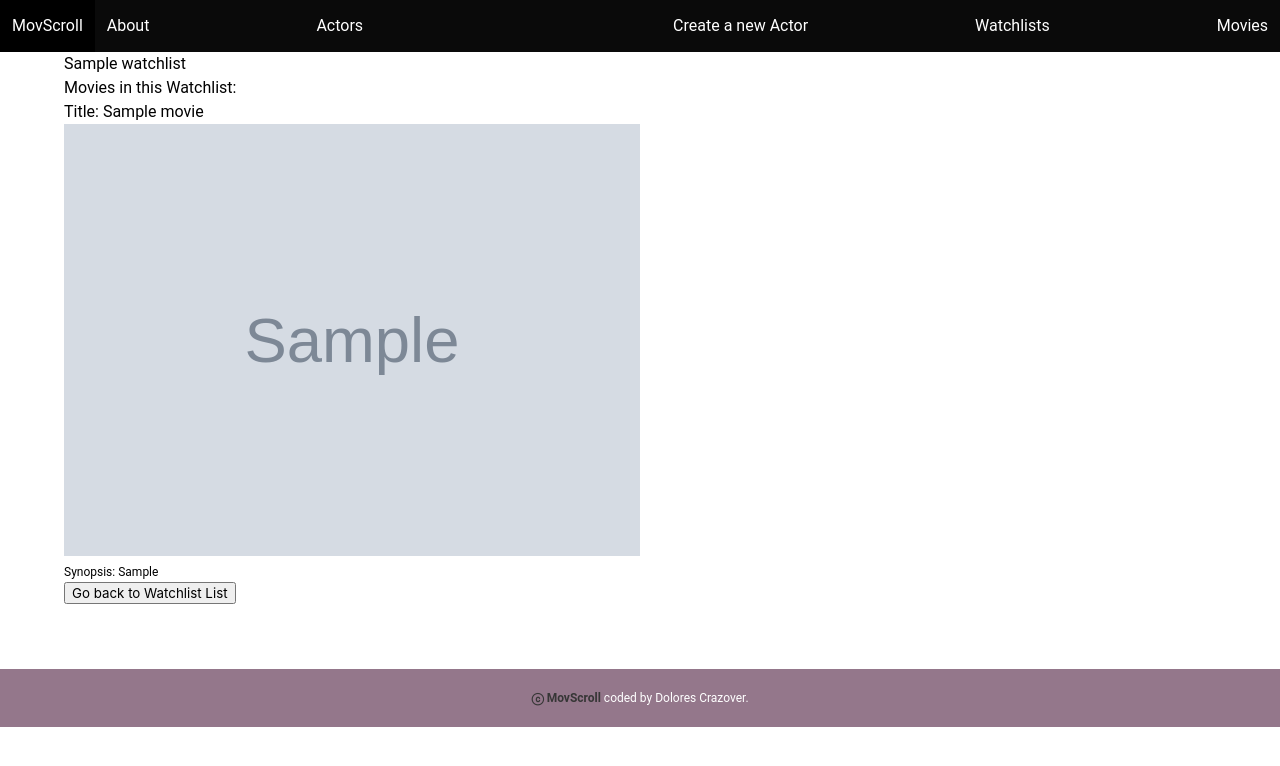
After one commit to DoloresCode/MovScroll, a Django app: page /watchlist/1/ in a window 1280 px wide. The commit adds this page. Shown: the top 766 px of the page. Run offline with Django 4.2, Linux system fonts and the light colour scheme; tables that the repository leaves empty hold one stand-in row (values such as "Sample post"); grey boxes marked "Sample" are stand-in pictures.

Commit message:
creation route of watchlist and watchlist detail and their pages done

```diff
--- a/main_app/templates/base.html
+++ b/main_app/templates/base.html
@@ -51,6 +51,11 @@
         >
       </div>
       <div class="navbar-menu navbar-end">
+        <a class="navbar-item" href="{% url 'watchlist_list' %}"
+          >Watchlists</a
+        >
+      </div>
+      <div class="navbar-menu navbar-end">
         <a class="navbar-item" href="/movies">Movies</a>
       </div>
     </nav>
--- /dev/null
+++ b/main_app/templates/watchlist_detail.html
@@ -0,0 +1,27 @@
+{% extends 'base.html' %}
+
+{% block title %}Watchlist Detail{% endblock %}
+
+{% block content %}
+<h1 class="title-watchlist_detail_p">{{ watchlist.title }}</h1>
+<h2 class="sub-watchlist_detail_p">Movies in this Watchlist:</h2>
+
+{% for movie in watchlist.movies.all %}
+    <div class="movie-container">
+        <h3>Title: {{ movie.title }}</h3>
+        <div class="movie-img">
+            <img src="{{ movie.img }}" alt="{{ movie.title }} poster">
+        </div>
+        <div class="movie-synopsis">
+            <p>Synopsis: {{ movie.synopsis }}</p>
+        </div>
+    </div>
+{% empty %}
+    <p>No movies in this watchlist yet.</p>
+{% endfor %}
+
+<a href="{% url 'watchlist_list' %}">
+  <button type="button">Go back to Watchlist List</button>
+</a>
+
+{% endblock %}
--- a/main_app/urls.py
+++ b/main_app/urls.py
@@ -12,4 +12,7 @@ urlpatterns = [
     path('actors/<int:pk>/delete', views.ActorDelete.as_view(), name="actor_delete"),
     path('actors/<int:pk>/movies/new/', views.MovieCreate.as_view(), name="movie_create"),
     path('watchlists/<int:pk>/movies/<int:movie_pk>/', views.WatchlistMovieAssoc.as_view(), name="watchlist_movie_assoc"),
+    path('watchlists/', views.WatchlistList.as_view(), name="watchlist_list"),
+    path('watchlist/<int:pk>/', views.WatchlistDetail.as_view(), name='watchlist_detail'),
+
 ]
--- a/main_app/views.py
+++ b/main_app/views.py
@@ -4,7 +4,7 @@ from .models import Actor, Movie, Watchlist
 from django.http import HttpResponse
 from django.views.generic.base import TemplateView
 from django.views.generic.edit import CreateView, UpdateView, DeleteView
-from django.views.generic import DetailView
+from django.views.generic import DetailView, ListView
 
 # Create your views here.
 
@@ -165,3 +165,12 @@ class WatchlistMovieAssoc(View):
             # add to the join table the given song_id
             Watchlist.objects.get(pk=pk).movies.add(movie_pk)
         return redirect('home')
+
+
+class WatchlistList(ListView):
+    model = Watchlist
+    template_name = "watchlist_list.html"
+
+class WatchlistDetail(DetailView):
+    model = Watchlist
+    template_name = "watchlist_detail.html"
```
Also changed, not shown: main_app/templates/watchlist_list.html (added, +23 -0 lines).
